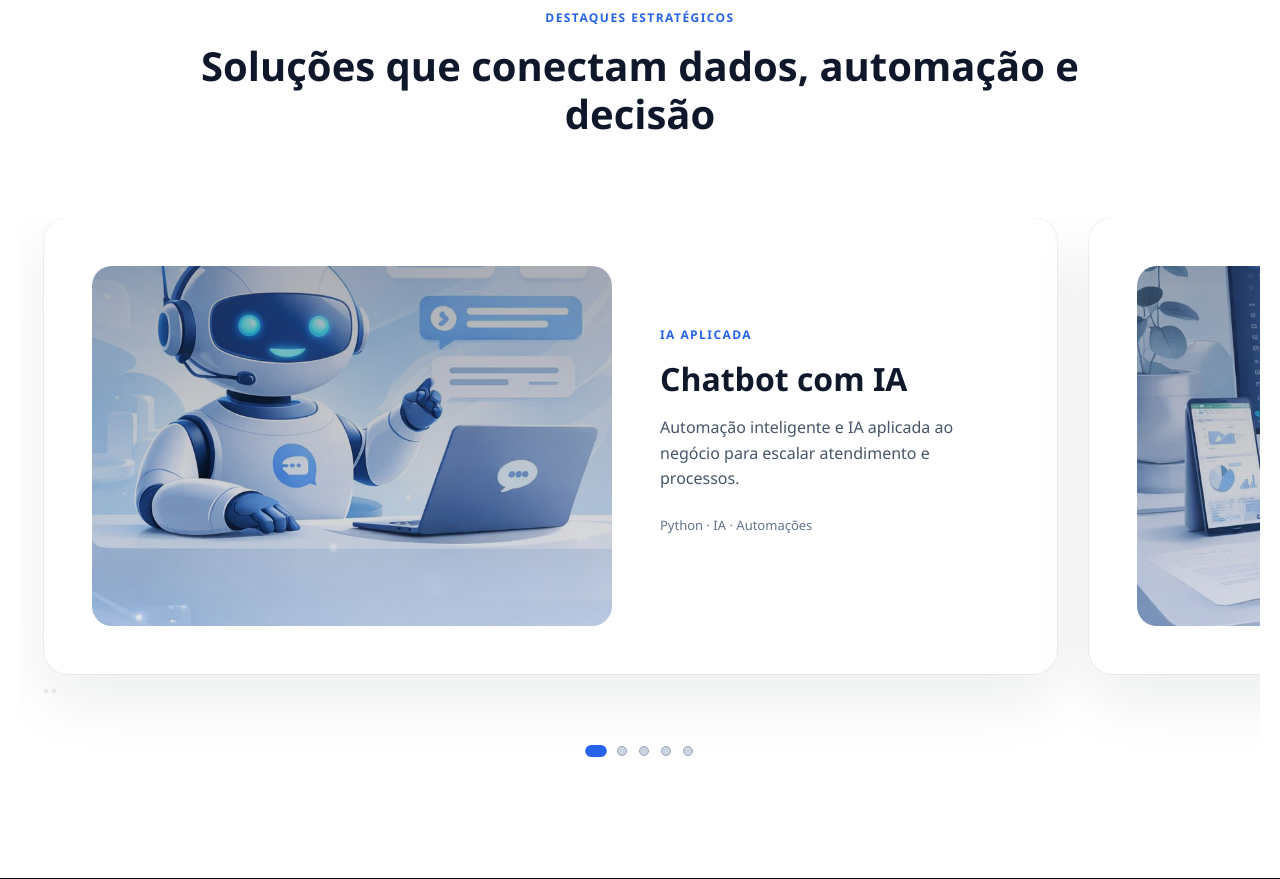
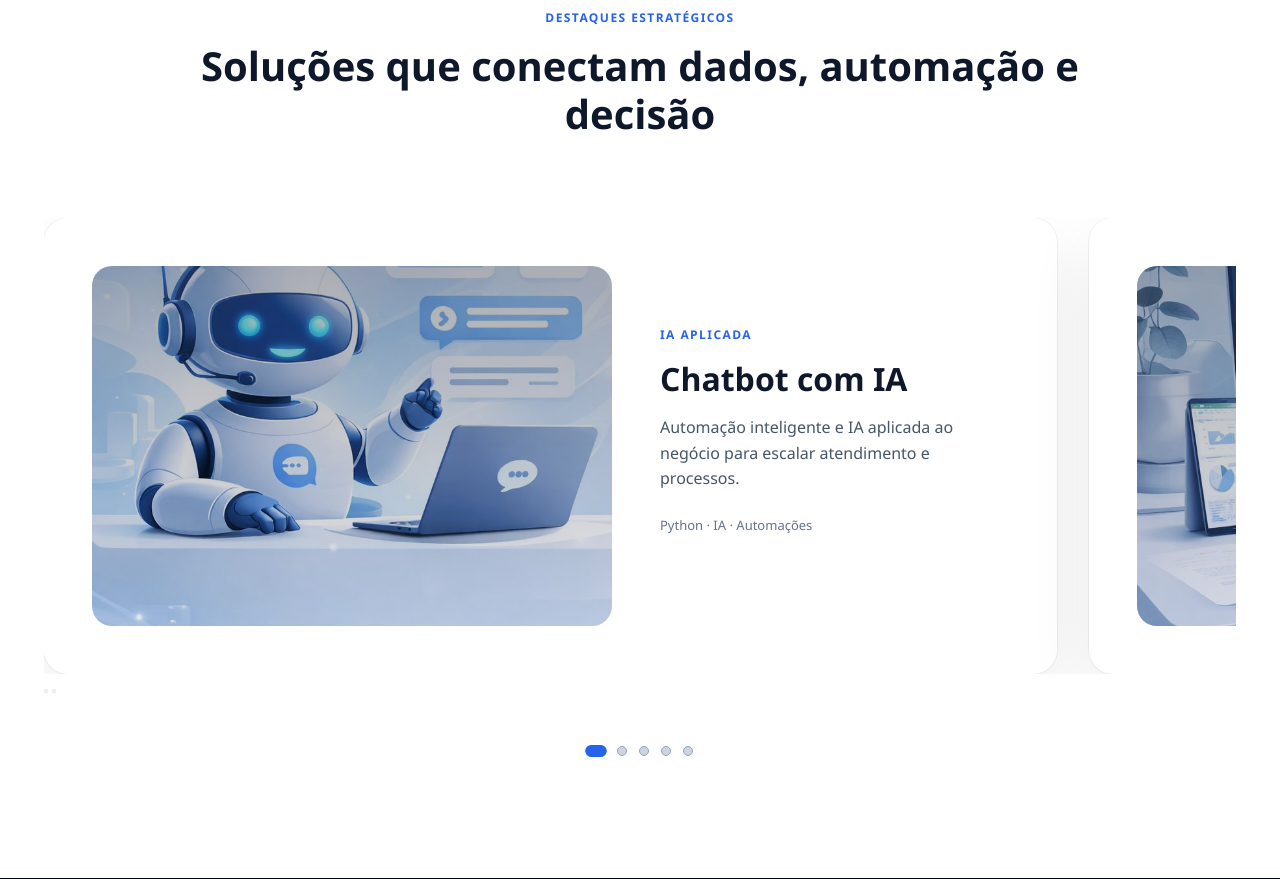
Before and after one commit to ServicesBI/site-oficial, a Django app: template servicesbi/templates/servicesbi/home.html in a window 1280 px wide. Shown: the part 1164-2043 px from the top of the page. Run offline with Django 5.2, Linux system fonts and the light colour scheme; the template is opened without the code that fills it, so the values that code supplies are empty.

Commit message:
Ajuste html e css

```diff
--- a/servicesbi/static/servicesbi/css/sandbox.css
+++ b/servicesbi/static/servicesbi/css/sandbox.css
@@ -508,6 +508,12 @@ body {
     overflow-x: hidden; /* 🔒 CORREÇÃO REAL — impede vazamento lateral */
 }
 
+/* 🔒 VIEWPORT — CONTENÇÃO REAL DO TRACK */
+.carousel-viewport {
+    width: 100%;
+    overflow: hidden;
+}
+
 /* Track — CONTROLADO PELO JS */
 .carousel-track {
     display: flex;
--- a/servicesbi/templates/servicesbi/home.html
+++ b/servicesbi/templates/servicesbi/home.html
@@ -21,14 +21,12 @@
             Soluções em dados para empresas
         </span>
 
-        <!-- 🔽 TÍTULO E SUBTÍTULO VINDO DO BANCO -->
         <h1 class="hero-title">
             {{ page.banner_title }}
             {% if page.banner_subtitle %}
                 <span>{{ page.banner_subtitle }}</span>
             {% endif %}
         </h1>
-        <!-- 🔼 FIM -->
 
         <p class="hero-subtitle">
             Business Intelligence, automações e análise de dados
@@ -50,7 +48,6 @@
 
         <div class="solutions-grid">
 
-            <!-- CARD 01 -->
             <article class="solution-card">
                 <div class="solution-icon">
                     <img src="{% static 'servicesbi/icons/home/card01.png' %}" alt="Python & Automações">
@@ -60,7 +57,6 @@
                 <a class="solution-link" href="{% url 'servicesbi:python' %}">Saiba mais →</a>
             </article>
 
-            <!-- CARD 02 -->
             <article class="solution-card">
                 <div class="solution-icon">
                     <img src="{% static 'servicesbi/icons/home/card02.png' %}" alt="Power BI & Dashboards">
@@ -70,7 +66,6 @@
                 <a class="solution-link" href="{% url 'servicesbi:powerbi' %}">Saiba mais →</a>
             </article>
 
-            <!-- CARD 03 -->
             <article class="solution-card">
                 <div class="solution-icon">
                     <img src="{% static 'servicesbi/icons/home/card03.png' %}" alt="Automações Inteligentes">
@@ -80,7 +75,6 @@
                 <a class="solution-link" href="{% url 'servicesbi:automacoes' %}">Saiba mais →</a>
             </article>
 
-            <!-- CARD 04 -->
             <article class="solution-card">
                 <div class="solution-icon">
                     <img src="{% static 'servicesbi/icons/home/card04.png' %}" alt="Excel Avançado">
@@ -96,7 +90,6 @@
 
 <!-- ================= DESTAQUES ESTRATÉGICOS ================= -->
 <section class="strategic-highlights">
-
     <div class="strategic-inner">
 
         <div class="strategic-header">
@@ -107,6 +100,9 @@
         </div>
 
         <div class="strategic-carousel">
+
+            <!-- 🔒 VIEWPORT (CORREÇÃO CRÍTICA) -->
+            <div class="carousel-viewport">
 
                 <div class="carousel-track">
 
@@ -172,6 +168,7 @@
                     </article>
 
                 </div>
+            </div>
 
             <div class="carousel-controls">
                 <button class="carousel-prev"></button>
```
Lines whose indentation alone changed are shown as unchanged.
